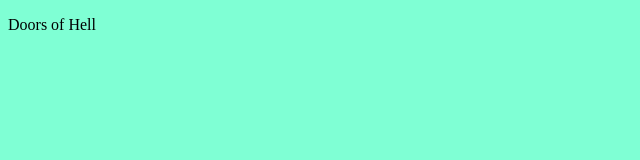
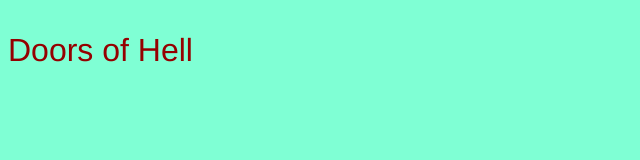
Before and after one commit to Mappel00/mia-appel-interactive-development-2025-fall, a plain HTML site: page story-adventure/index.html in a window 1280 px wide. Shown: the whole page, without its empty margins (0-640 px from the left). Drawn offline with Linux system fonts and the light colour scheme.

Commit message:
Update index.html

```diff
--- a/story-adventure/index.html
+++ b/story-adventure/index.html
@@ -5,6 +5,6 @@
         <meta charset="utf-8">
         <link rel="stylesheet" href="css/style.css">
     </head>
-    <p class="special-paragraph">
+    <p class="header">
             Doors of Hell
     </p>
```
